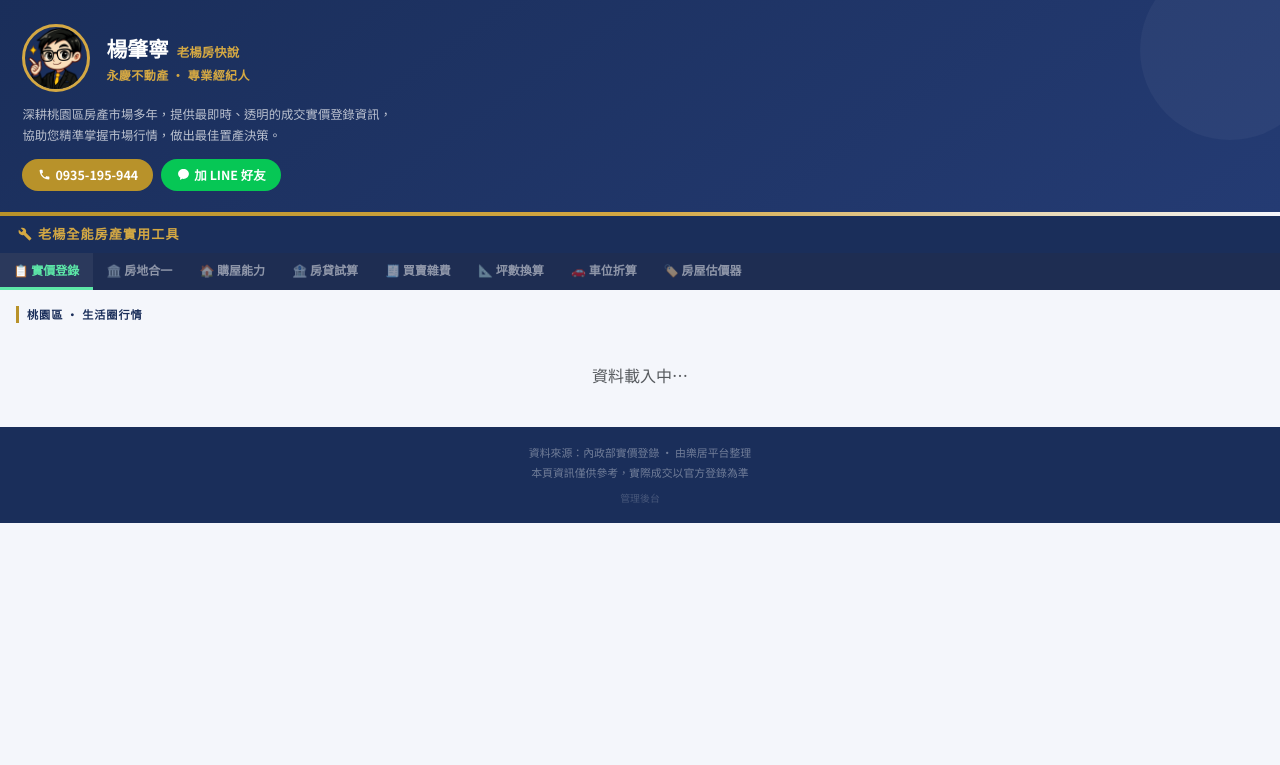
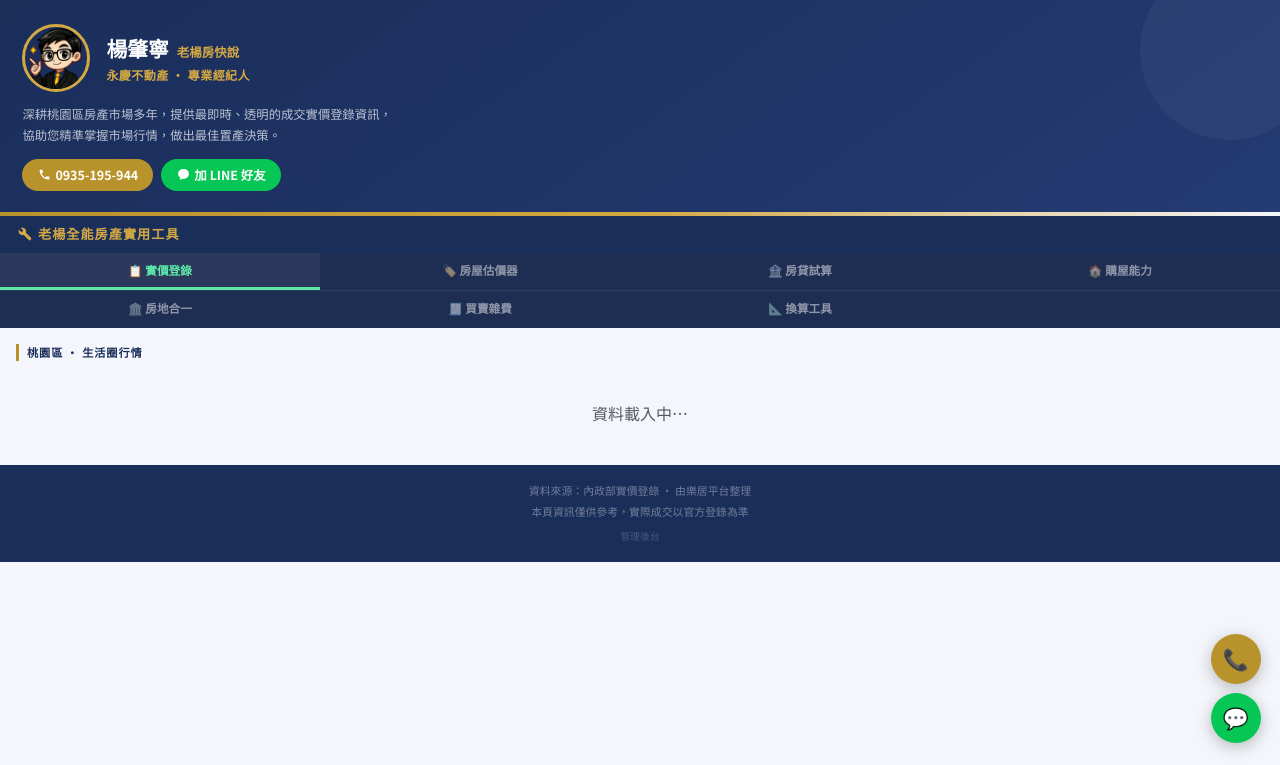
Before and after one commit to Ericyang114/leju-scraper, a Flask app: page / in a window 1280 px wide. Shown: the part 35-800 px from the top of the page. Run offline with Flask 3, Linux system fonts and the light colour scheme; data comes from the database, SQL or seed files in the repository; data that the repository does not hold is empty; some libraries are stand-ins or nearby versions.

Commit message:
ui: 兩排tab、懸浮CTA、估價結果簡化
- Tab改為4+3兩排grid，坪數換算+車位折算合併為換算工具
- 右下角固定懸浮電話+LINE按鈕
- 估價結果：移除最高/最低單價，合理範圍置中放大，語言口語化

Co-Authored-By: Claude Sonnet 4.6 <noreply@anthropic.com>

```diff
--- a/templates/landing.html
+++ b/templates/landing.html
@@ -37,13 +37,20 @@
     /* ── Tab system ── */
     .tool-section{background:#fff;}
     .tool-header{background:var(--navy);color:var(--gold2);font-size:.82rem;font-weight:700;letter-spacing:.08em;padding:.55rem 1.1rem;display:flex;align-items:center;gap:.4rem;}
-    .tab-bar{display:flex;overflow-x:auto;background:#1e2d52;scrollbar-width:none;}
-    .tab-bar::-webkit-scrollbar{display:none;}
-    .tab-btn{flex-shrink:0;padding:.5rem .85rem;font-size:.75rem;font-weight:600;color:rgba(255,255,255,.5);cursor:pointer;border:none;background:transparent;border-bottom:3px solid transparent;white-space:nowrap;transition:all .15s;display:flex;align-items:center;gap:.3rem;}
+    .tab-bar{display:grid;grid-template-columns:repeat(4,1fr);background:#1e2d52;}
+    .tab-btn{padding:.52rem .4rem;font-size:.73rem;font-weight:600;color:rgba(255,255,255,.5);cursor:pointer;border:none;background:transparent;border-bottom:3px solid transparent;white-space:nowrap;transition:all .15s;display:flex;align-items:center;justify-content:center;gap:.25rem;text-align:center;}
     .tab-btn:hover{color:rgba(255,255,255,.9);}
     .tab-btn.active{color:#fff;border-bottom-color:var(--gold2);background:rgba(255,255,255,.06);}
     .tab-btn.t-price.active{border-bottom-color:#5de8a8;color:#5de8a8;}
+    .tab-btn.row2{border-top:1px solid rgba(255,255,255,.07);}
     .panel{display:none;} .panel.active{display:block;}
+
+    /* ── 懸浮 CTA ── */
+    .float-cta{position:fixed;bottom:1.4rem;right:1.2rem;display:flex;flex-direction:column;gap:.55rem;z-index:999;}
+    .float-btn{width:50px;height:50px;border-radius:50%;border:none;cursor:pointer;display:flex;align-items:center;justify-content:center;box-shadow:0 4px 16px rgba(0,0,0,.25);transition:transform .15s;text-decoration:none;font-size:1.3rem;}
+    .float-btn:hover{transform:scale(1.1);}
+    .float-btn-call{background:var(--gold);}
+    .float-btn-line{background:#06c755;}
 
     /* ── Calculator common ── */
     .calc-panel{padding:1.1rem 1rem;background:var(--bg);}
@@ -148,16 +155,16 @@
     老楊全能房產實用工具
   </div>
 
-  <!-- Tab bar -->
+  <!-- Tab bar：4+3 兩排 -->
   <div class="tab-bar">
     <button class="tab-btn t-price active" onclick="switchTab('price',this)">📋 實價登錄</button>
-    <button class="tab-btn" onclick="switchTab('land',this)">🏛️ 房地合一</button>
+    <button class="tab-btn" onclick="switchTab('estimate',this)">🏷️ 房屋估價器</button>
+    <button class="tab-btn" onclick="switchTab('mortgage',this)">🏦 房貸試算</button>
     <button class="tab-btn" onclick="switchTab('afford',this)">🏠 購屋能力</button>
-    <button class="tab-btn" onclick="switchTab('mortgage',this)">🏦 房貸試算</button>
-    <button class="tab-btn" onclick="switchTab('fees',this)">🧾 買賣雜費</button>
-    <button class="tab-btn" onclick="switchTab('ping',this)">📐 坪數換算</button>
-    <button class="tab-btn" onclick="switchTab('parking',this)">🚗 車位折算</button>
-    <button class="tab-btn" onclick="switchTab('estimate',this)">🏷️ 房屋估價器</button>
+    <button class="tab-btn row2" onclick="switchTab('land',this)">🏛️ 房地合一</button>
+    <button class="tab-btn row2" onclick="switchTab('fees',this)">🧾 買賣雜費</button>
+    <button class="tab-btn row2" onclick="switchTab('calc',this)">📐 換算工具</button>
+    <div style="border-top:1px solid rgba(255,255,255,.07);"></div>
   </div>
 
   <!-- ===== 實價登錄 ===== -->
@@ -319,8 +326,8 @@
     </div>
   </div>
 
-  <!-- ===== 坪數換算 ===== -->
-  <div class="panel calc-panel" id="panel-ping">
+  <!-- ===== 換算工具（坪數＋車位合併）===== -->
+  <div class="panel calc-panel" id="panel-calc">
     <div class="calc-card">
       <h2>📐 坪數換算</h2>
       <div class="info-box mb-3" style="background:#fff8e1;">換算公式：1 坪 = 3.30579 平方公尺　／　1 平方公尺 = 0.3025 坪</div>
@@ -334,10 +341,6 @@
         <input type="number" id="p_m2" class="form-control form-control-sm" placeholder="0" oninput="m2ToPing()">
       </div>
     </div>
-  </div>
-
-  <!-- ===== 車位折算 ===== -->
-  <div class="panel calc-panel" id="panel-parking">
     <div class="calc-card">
       <h2>🚗 車位折算</h2>
       <div class="info-box mb-3">實價登錄或廣告傳單常包含車位價格與坪數，此功能可計算出「扣除車位後的真實房屋單價」。</div>
@@ -747,7 +750,11 @@ async function doEstimate() {
 
       totalHtml = `
         <div style="margin-top:.6rem;padding-top:.6rem;border-top:1px solid rgba(0,0,0,.08);">
-          <div style="font-size:.7rem;color:var(--mute);margin-bottom:.35rem;">📐 ${areaNote}</div>
+          <div style="font-size:.7rem;color:var(--mute);margin-bottom:.5rem;">📐 ${areaNote}</div>
+          <div style="background:#fff;border-radius:8px;padding:.7rem;text-align:center;margin-bottom:.5rem;box-shadow:0 1px 4px rgba(0,0,0,.06);">
+            <div style="font-size:.68rem;color:var(--mute);margin-bottom:.2rem;">合理總價範圍</div>
+            <div style="font-size:1.5rem;font-weight:700;color:#c0392b;">${fmt(estTotalL)} – ${fmt(estTotalH)} 萬</div>
+          </div>
           ${pkCount > 0 && pkPrice > 0 ? `
           <div class="result-row">
             <span>純房屋估價範圍</span>
@@ -757,33 +764,23 @@ async function doEstimate() {
             <span>車位價格 × ${pkCount}</span>
             <span>${fmt(pkTotal)} 萬</span>
           </div>` : ''}
-          <div class="result-row">
-            <span style="font-weight:700;">合理總價範圍</span>
-            <span style="color:#c0392b;font-size:1.05rem;font-weight:700;">${fmt(estTotalL)} – ${fmt(estTotalH)} 萬</span>
-          </div>
           ${noPkWarn}
         </div>`;
     }
 
+    const nearbyNote = d.tx_nearby > 0 ? `＋周遭 ${d.tx_nearby} 筆` : '';
+    const filterNote = d.tx_raw > d.tx_count ? `（已自動排除異常成交）` : '';
     box.innerHTML = `
-      <div style="font-size:.7rem;color:var(--mute);margin-bottom:.55rem;">
-        📊 ${d.community} · 同社區 <b>${d.tx_count}</b> 筆
-        ${d.tx_raw > d.tx_count ? `<span style="color:#b8922a;">（IQR剔除${d.tx_raw - d.tx_count}筆）</span>` : ''}
-        ${d.tx_nearby > 0 ? `+ 周遭補充 <b>${d.tx_nearby}</b> 筆` : ''}
-        · 最新：${d.latest_date || '—'}
+      <div style="font-size:.7rem;color:var(--mute);margin-bottom:.6rem;">
+        📊 根據 <b>${d.tx_count}</b> 筆近期${d.community}實價登錄資料${filterNote}${nearbyNote} · 最新：${d.latest_date || '—'}
       </div>
-      <div class="result-row"><span>平均單價（純房屋）</span>
-        <span style="color:var(--navy);font-weight:700;">${d.avg_unit_price} <small style="font-weight:400;color:var(--mute);">萬/坪</small></span>
-      </div>
-      <div class="result-row"><span>最高單價</span><span style="color:#c0392b;">${d.max_unit_price} 萬/坪</span></div>
-      <div class="result-row"><span>最低單價</span><span style="color:#27ae60;">${d.min_unit_price} 萬/坪</span></div>
-      <div class="result-row"><span>成交集中區間（Q1–Q3）</span>
-        <span>${d.q1 ?? lo} – ${d.q3 ?? hi} 萬/坪</span>
+      <div class="result-row"><span>近2年成交單價區間</span>
+        <span style="color:var(--navy);font-weight:700;">${d.q1 ?? lo} – ${d.q3 ?? hi} <small style="font-weight:400;color:var(--mute);">萬/坪</small></span>
       </div>
       ${parkingInfoHtml}
       ${totalHtml}
       <div style="font-size:.67rem;color:var(--mute);margin-top:.7rem;line-height:1.55;">
-        ＊ 單價已扣除車位；區間為同社區實際成交 Q1–Q3 集中帶<br>
+        ＊ 單價已扣除車位坪數與車位價格計算<br>
         ＊ 僅供參考，實際成交受樓層、裝潢、市況等因素影響<br>
         ＊ 如需精準估價請直接聯繫老楊
       </div>`;
@@ -800,5 +797,13 @@ document.addEventListener('click', e => {
   }
 });
 </script>
+
+<!-- ② 懸浮 CTA 按鈕 -->
+<div class="float-cta">
+  <a href="tel:0935195944" class="float-btn float-btn-call" title="撥打電話">📞</a>
+  <button class="float-btn float-btn-line" title="加 LINE 好友"
+          onclick="document.getElementById('lineModal').classList.add('show')">💬</button>
+</div>
+
 </body>
 </html>
```
